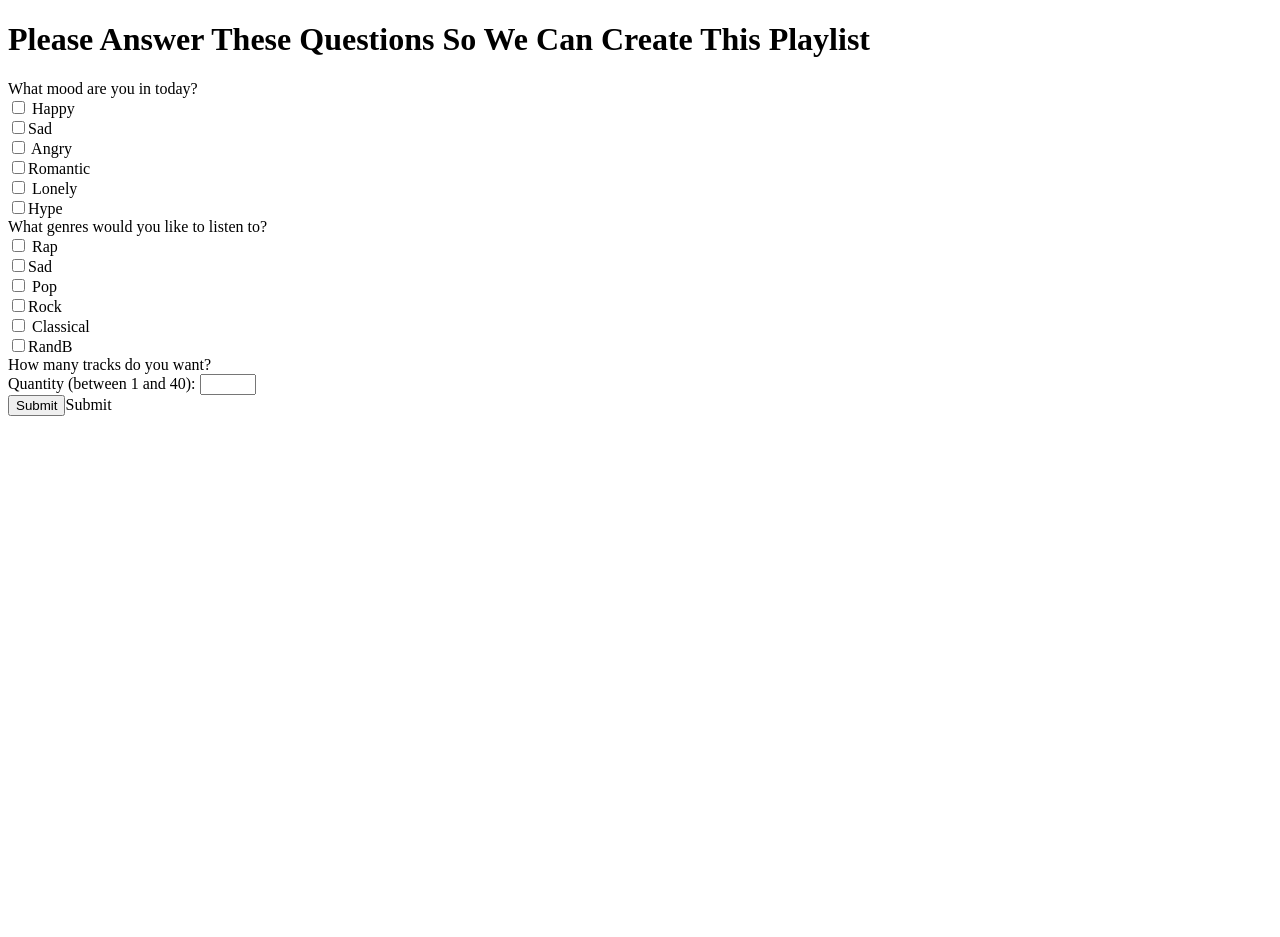
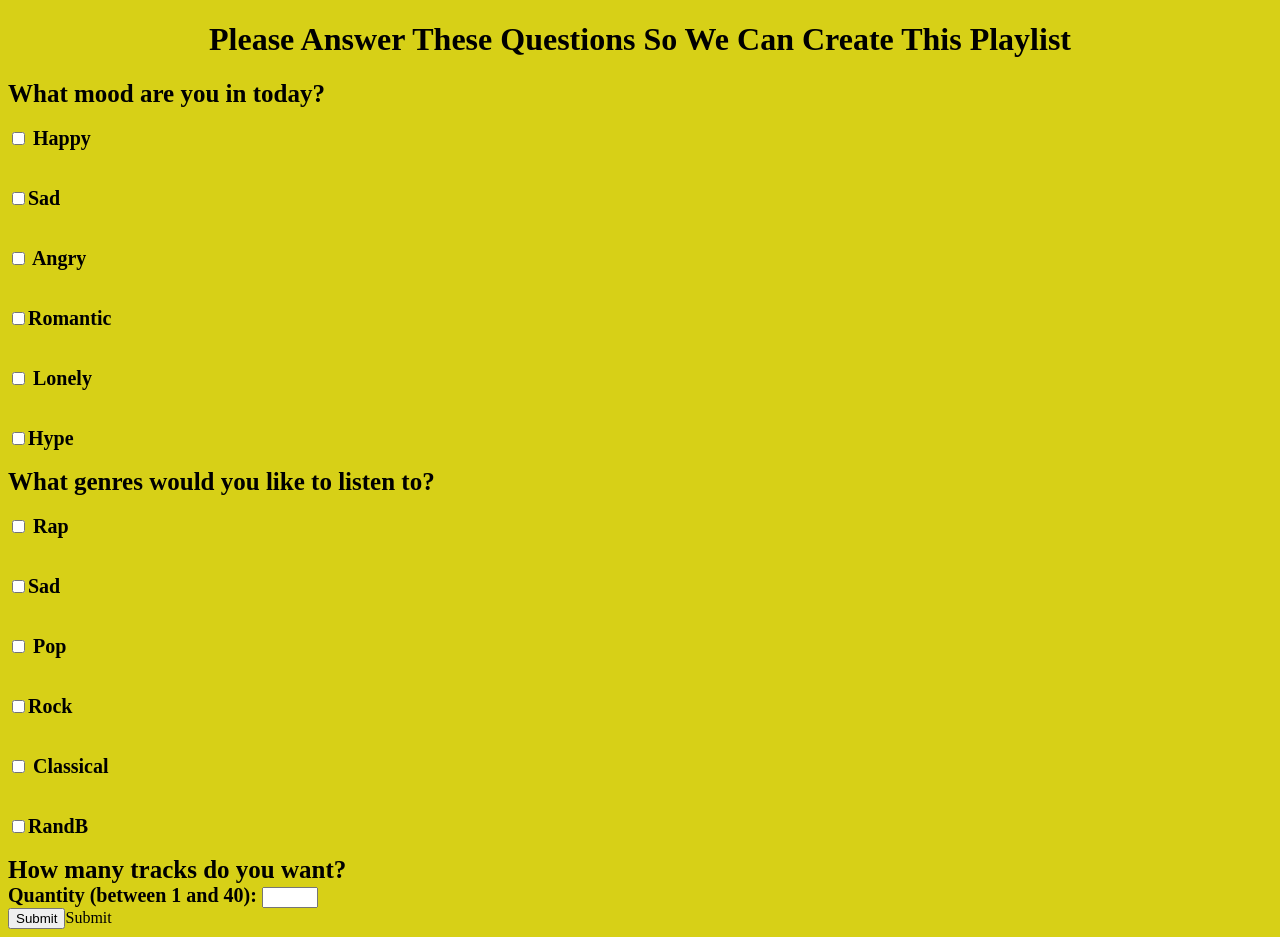
Before and after one commit to mhanna15/playlist-creator, a Python web app: template templates/questions.html in a window 1280 px wide. Before the commit the page ends 800 px from the top, so only its background shows below. Run offline with Jinja, Linux system fonts and the light colour scheme; the template is opened without the code that fills it, so the values that code supplies are empty.

Commit message:
some styling for questions

```diff
--- a/styles/questions.css
+++ b/styles/questions.css
@@ -1,3 +1,28 @@
-#question1 {
+section {
+  /* background-color: black; */
+  color: white;
+  margin: auto;
+  line-height: 60px;
+  font-size: 30px;
 
 }
+
+h1 {
+  text-align: center;
+}
+
+form {
+  font-size: 20px;
+  font-weight: bold;
+  color: black;
+}
+
+div {
+  font-size: 25px;
+  font-weight: bold;
+
+}
+
+html {
+  background-color: #D7D017
+}
--- a/templates/questions.html
+++ b/templates/questions.html
@@ -8,8 +8,10 @@
     <link rel="stylesheet" href="styles/questions.css">
 </head>
 <body>
+
     <h1>Please Answer These Questions So We Can Create This Playlist</h1>
-    <div id="question1">What mood are you in today?</div>
+    <div> What mood are you in today?</div>
+    <section>
     <form id="moods">
         <input type="checkbox" name="mood" value="happy"> Happy<br>
         <input type="checkbox" name="mood" value="Sad">Sad<br>
@@ -18,7 +20,9 @@
         <input type="checkbox" name="mood" value="Lonely"> Lonely<br>
         <input type="checkbox" name="mood" value="Hype">Hype<br>
     </form>
-    <div id="question2">What genres would you like to listen to?</div>
+  </section>
+    <div>What genres would you like to listen to?</div>
+    <section>
     <form id="genres">
         <input type="checkbox" name="genre" value="Rap"> Rap<br>
         <input type="checkbox" name="genre" value="Sad">Sad<br>
@@ -27,11 +31,13 @@
         <input type="checkbox" name="genre" value="Classical"> Classical<br>
         <input type="checkbox" name="genre" value="RandB">RandB<br>
     </form>
-    <div id=question3>How many tracks do you want?</div>
+  </section>
+    <div>How many tracks do you want?</div>
     <form id="tracks">
         Quantity (between 1 and 40):
         <input type="number" name="quantity" min="1" max="40">
     </form>
+
     <input type="submit">Submit</input>
 </body>
 </html>
```
